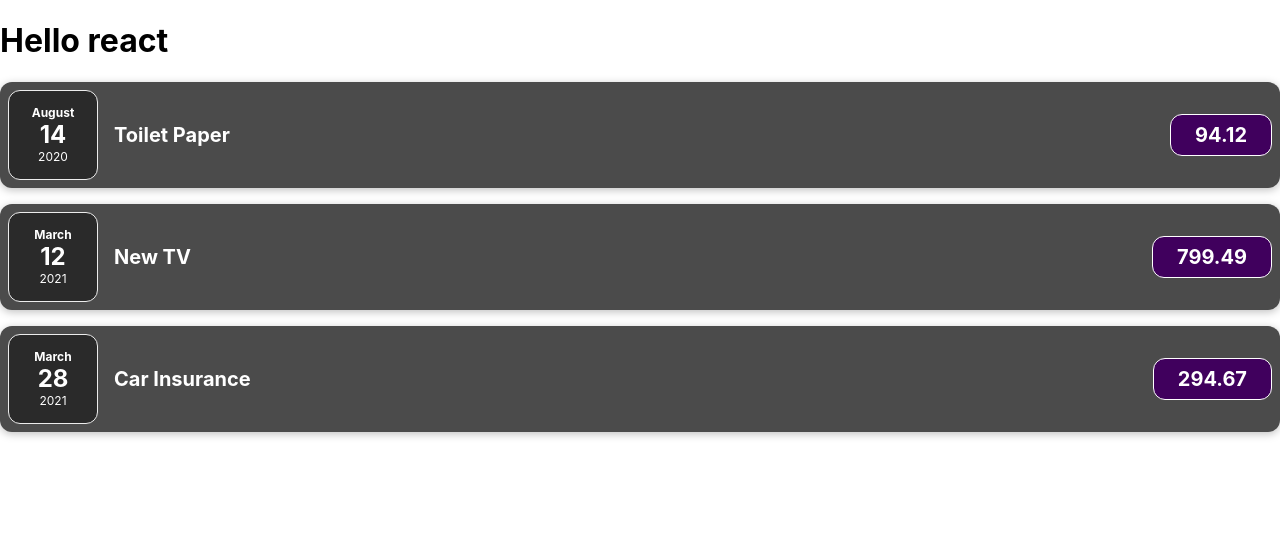
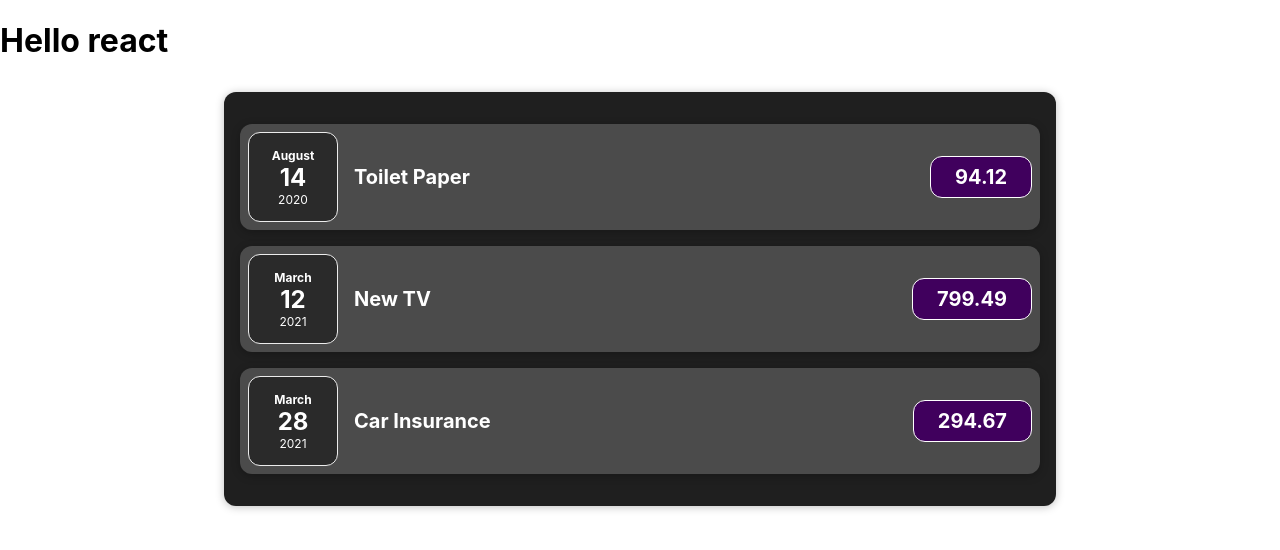
Before and after one commit to badanaut/expenses-app, a JavaScript app: page / in a window 1280 px wide. Shown: the top 550 px of the page. Built offline with nearby package versions, Linux system fonts and the light colour scheme; the HTML template or start-up script is replaced by a standard one.

Commit message:
Add Expenses component

```diff
--- a/src/App.js
+++ b/src/App.js
@@ -1,5 +1,5 @@
-import ExpenseItem from "./components/ExpenseItem";
-
+import "./components/Expenses";
+import Expenses from "./components/Expenses";
 function App() {
   const expenses = [
     {
@@ -25,21 +25,7 @@
   return (
     <div>
       <h1>Hello react</h1>
-      <ExpenseItem
-        title={expenses[0].title}
-        date={expenses[0].date}
-        amount={expenses[0].amount}
-      />
-      <ExpenseItem
-        title={expenses[1].title}
-        date={expenses[1].date}
-        amount={expenses[1].amount}
-      />
-      <ExpenseItem
-        title={expenses[2].title}
-        date={expenses[2].date}
-        amount={expenses[2].amount}
-      />
+      <Expenses expenses={expenses} />
     </div>
   );
 }
--- /dev/null
+++ b/src/components/Expenses.css
@@ -0,0 +1,9 @@
+.expenses {
+  padding: 1rem;
+  background-color: rgb(31, 31, 31);
+  margin: 2rem auto;
+  width: 50rem;
+  max-width: 95%;
+  border-radius: 12px;
+  box-shadow: 0 1px 8px rgba(0, 0, 0, 0.25);
+}
--- /dev/null
+++ b/src/components/Expenses.js
@@ -0,0 +1,27 @@
+import ExpenseItem from "./ExpenseItem";
+import './Expenses.css'
+
+
+export default function Expenses(props){
+
+    const {expenses} = props;
+    return (
+      <div className="expenses">
+        <ExpenseItem
+          title={expenses[0].title}
+          date={expenses[0].date}
+          amount={expenses[0].amount}
+        />
+        <ExpenseItem
+          title={expenses[1].title}
+          date={expenses[1].date}
+          amount={expenses[1].amount}
+        />
+        <ExpenseItem
+          title={expenses[2].title}
+          date={expenses[2].date}
+          amount={expenses[2].amount}
+        />
+      </div>
+    );
+}
```
